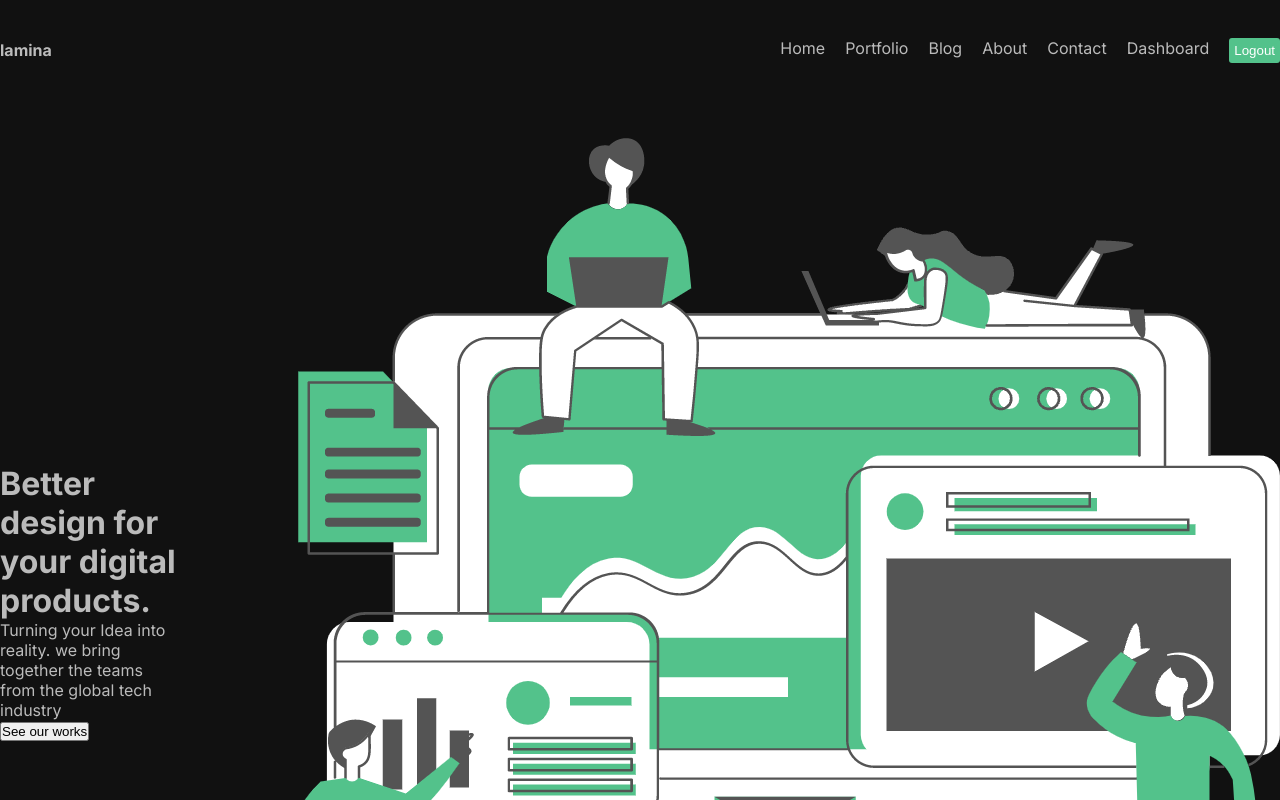
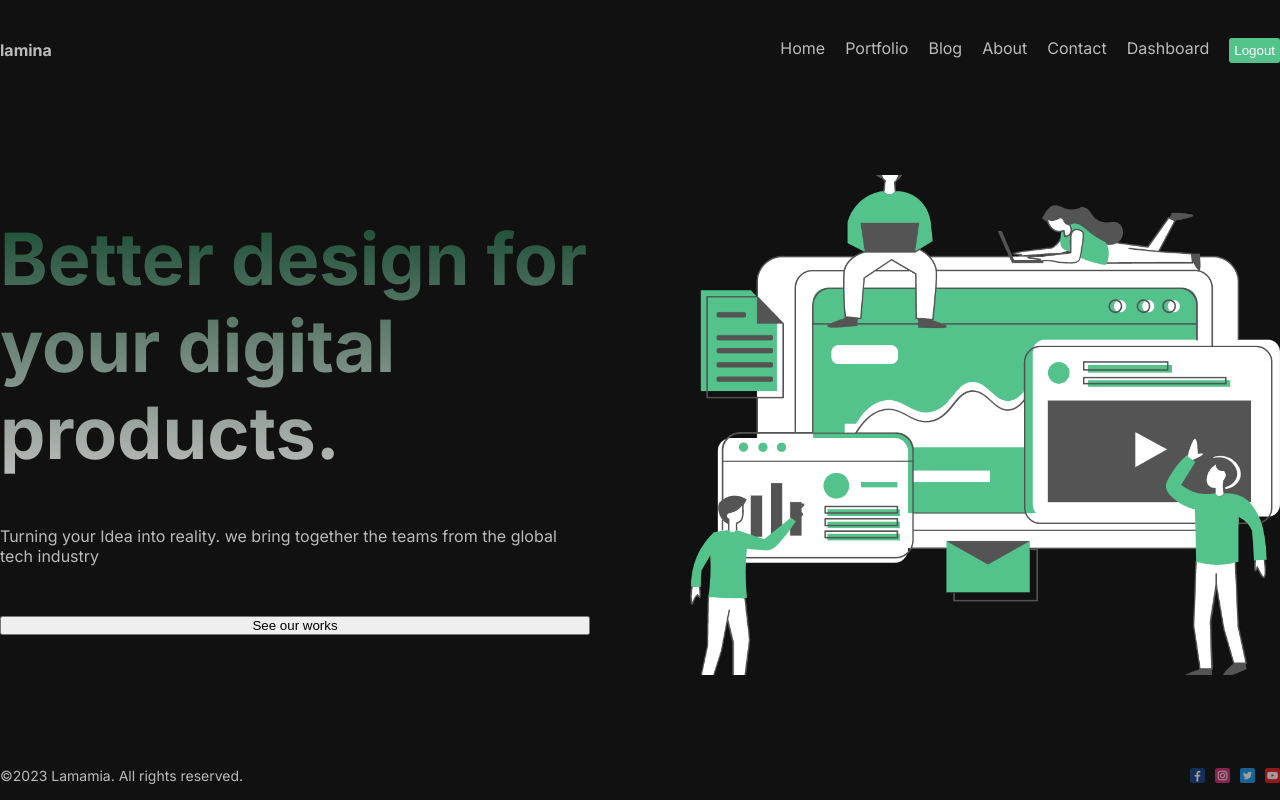
Before and after one commit to byiringiroscar/Build-platform-with-nextjs, a Next.js app: page / in a window 1280 px wide. Shown: the top 800 px of the page. Built offline with nearby package versions, Linux system fonts and the light colour scheme.

Commit message:
Wip on hompepage

```diff
--- a/src/app/page.jsx
+++ b/src/app/page.jsx
@@ -11,7 +11,7 @@ export default function Home() {
         <button className={styles.buttons}>See our works</button>
       </div>
       <div className={styles.item}>
-        <Image src={Hero} alt='hero' className='styles.img' />
+        <Image src={Hero} alt='hero' className={styles.img} />
       </div>
     </div>
   )
--- a/src/app/page.module.css
+++ b/src/app/page.module.css
@@ -5,4 +5,19 @@
 }
 .item{
   flex: 1;
+  display: flex;
+  flex-direction: column;
+  gap: 50px;
 }
+.title{
+  font-size: 72px;
+  background: linear-gradient(to bottom, #194c33, #bbb);
+  -webkit-background-clip: text;
+  -webkit-text-fill-color: transparent;
+}
+
+.img{
+  width: 100%;
+  height: 500px;
+  object-fit: cover;
+}
```
